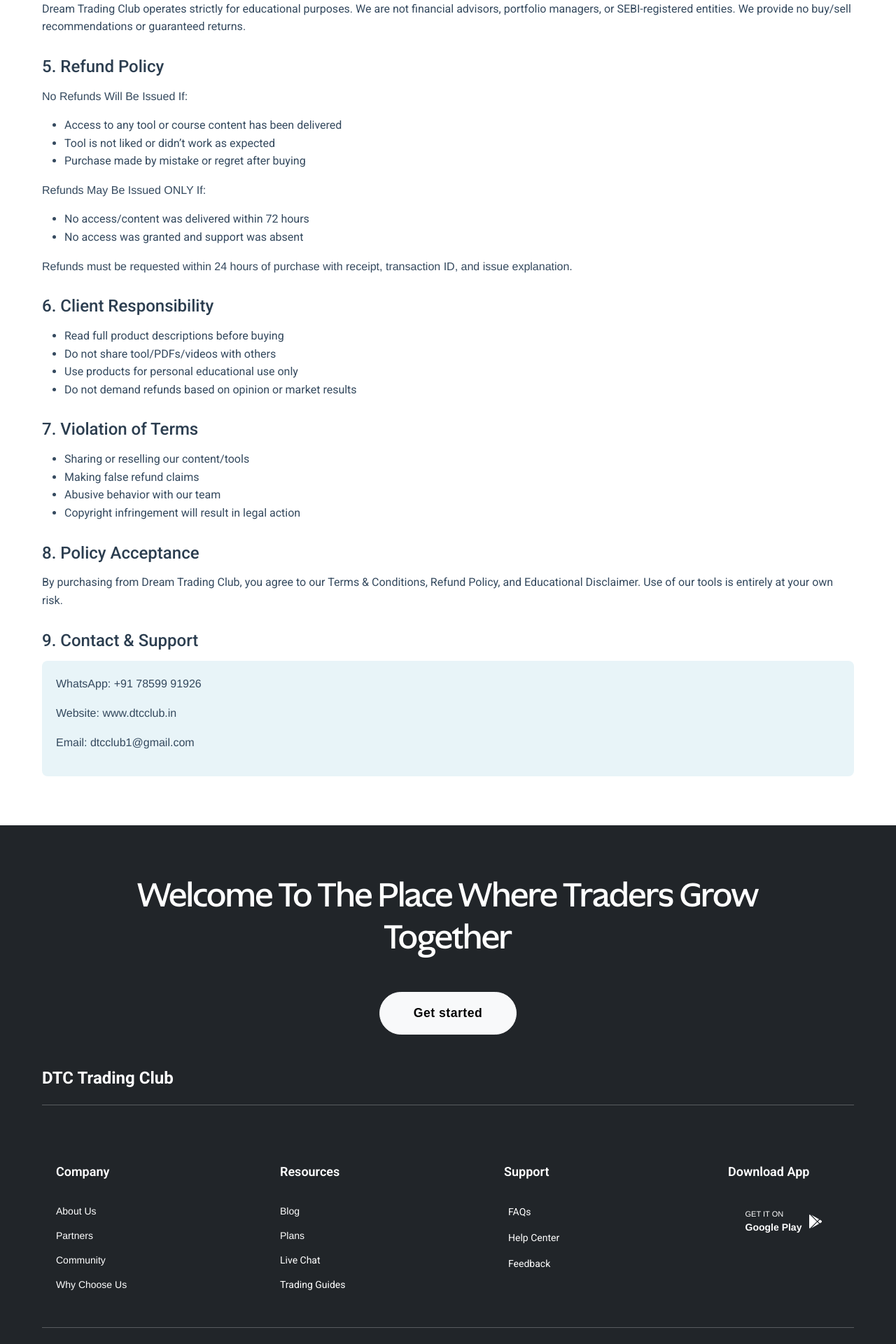
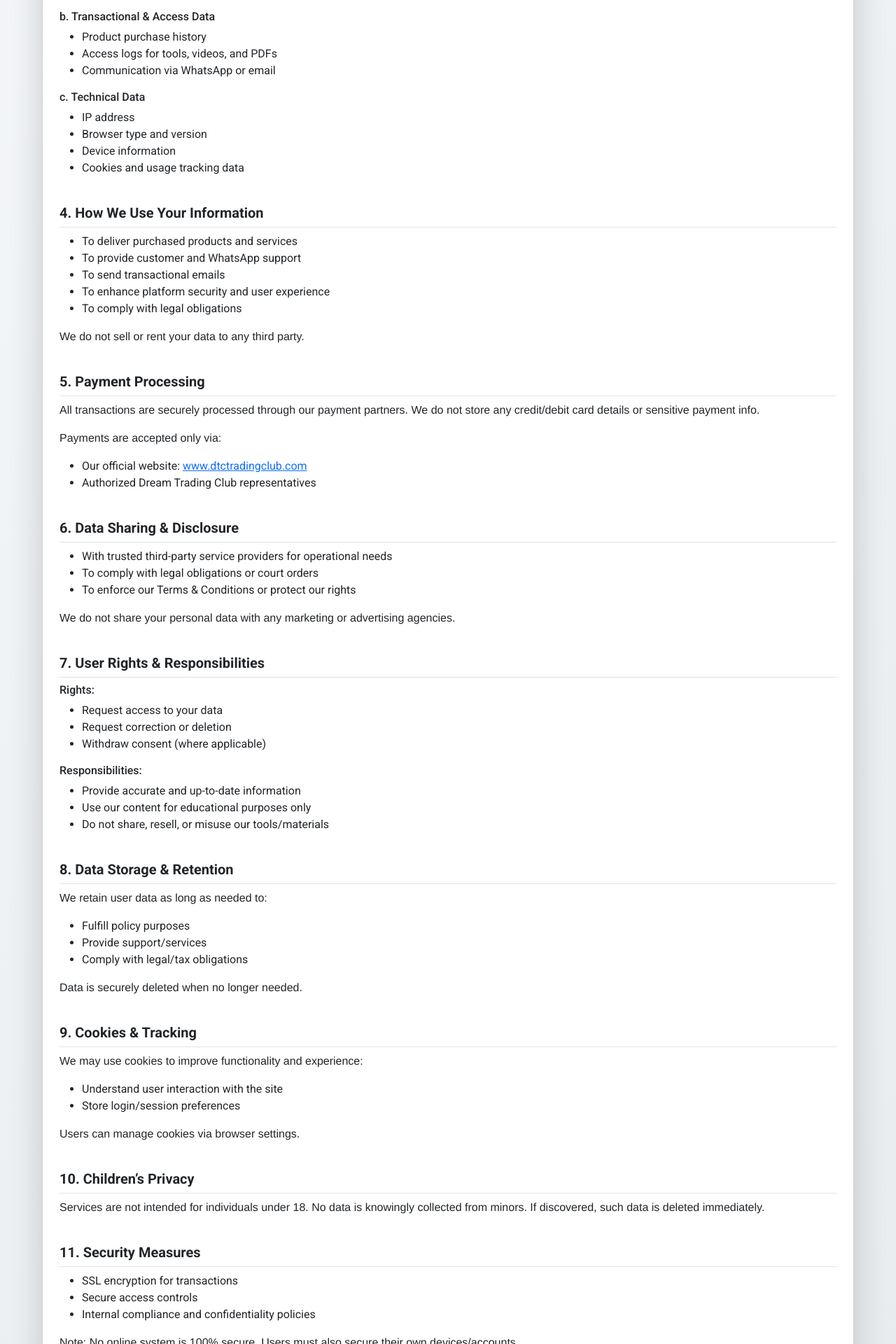
Before and after one commit to Ajay309/stockproject, a React (Vite) app: page /privacy-policy in a window 1280 px wide. Shown: the part 760-2680 px from the top of the page at 70% size. Built offline with nearby package versions, Linux system fonts and the light colour scheme; no server answers; a web font is replaced by a local one.

Commit message:
`feat: updated code in various components with minor changes`

```diff
--- a/index.html
+++ b/index.html
@@ -13,7 +13,7 @@
 (function(){
 var s1=document.createElement("script"),s0=document.getElementsByTagName("script")[0];
 s1.async=true;
-s1.src='https://embed.tawk.to/6840478e4760461909679b36/1isthf1fk';
+s1.src='https://embed.tawk.to/686cd428a9b0111910eced65/1ivkhpg9d';
 s1.charset='UTF-8';
 s1.setAttribute('crossorigin','*');
 s0.parentNode.insertBefore(s1,s0);
--- a/src/components/Footer/Footer.jsx
+++ b/src/components/Footer/Footer.jsx
@@ -226,6 +226,7 @@
         <hr className="container" />
 
         <div className="d-flex justify-content-left gap-4 mb-4">
+          <Link to="/terms-and-condition" onClick={() => handleNavigation('/terms-and-condition')} className="text-white text-decoration-none">Terms and Condition</Link>
           <Link to="/privacy-policy" onClick={() => handleNavigation('/privacy-policy')} className="text-white text-decoration-none">Privacy Policy</Link>
           <Link to="/contact-us" onClick={() => handleNavigation('/contact-us')} className="text-white text-decoration-none">Contact Us</Link>
         </div>
--- a/src/pages/PrivacyPolicy.jsx
+++ b/src/pages/PrivacyPolicy.jsx
@@ -1,133 +1,149 @@
 import React from 'react';
+import 'bootstrap/dist/css/bootstrap.min.css';
 import Footer from '../components/Footer/Footer';
 
 const PrivacyPolicy = () => {
-  const sections = [
-    {
-      title: '1. About Dream Trading Club',
-      content: 'Dream Trading Club is an educational platform offering tools, resources, and structured content to help learners understand technical analysis, chart reading, and market behavior. We do not provide any investment or trading advice. We are not registered with SEBI or any financial regulatory authority. All our offerings are meant solely for educational purposes.'
-    },
-    {
-      title: '2. Products & Services Offered',
-      content: (
-        <ul>
-          <li>DTC Indicator Tool – Custom tool on TradingView (lifetime access post-purchase)</li>
-          <li>Recorded Video Course – Guide to using the DTC Indicator</li>
-          <li>Educational PDFs – Technical content and usage instructions</li>
-          <li>WhatsApp Support – Tool setup, general guidance, content clarification</li>
-        </ul>
-      )
-    },
-    {
-      title: '3. Payment & Delivery',
-      content: 'All purchases must be made through our official website (www.dtcclub.in) or authorized team members. Upon confirmation of payment, access to the DTC Indicator, course content, and WhatsApp support is granted typically within 1–12 hours.'
-    },
-    {
-      title: '4. Legal Nature of Services',
-      content: 'Dream Trading Club operates strictly for educational purposes. We are not financial advisors, portfolio managers, or SEBI-registered entities. We provide no buy/sell recommendations or guaranteed returns.'
-    },
-    {
-      title: '5. Refund Policy',
-      content: (
-        <div>
-          <p><strong>No Refunds Will Be Issued If:</strong></p>
+  return (
+    <div>
+    <div className="container my-5 pt-5 pb-5">
+      <div className="card shadow-lg p-4">
+        <h2 className="text-center mb-4 pt-5">🔒 Privacy Policy</h2>
+
+        <Section title="1. Introduction">
+          <p>Dream Trading Club (“we,” “our,” or “us”) respects your privacy and is committed to protecting your personal information. This Privacy Policy outlines how we collect, use, disclose, and safeguard your data when you use our services or access our website <a href="https://www.dtctradingclub.com" target="_blank" rel="noopener noreferrer">www.dtctradingclub.com</a></p>
+          <p>By using our platform, purchasing our products, or engaging with our services, you agree to the terms of this Privacy Policy.</p>
+        </Section>
+
+        <Section title="2. Who We Are">
+          <p>Dream Trading Club is an educational platform offering digital tools and resources to help individuals learn about technical analysis, trading psychology, and market behavior.</p>
+          <p><strong>Note:</strong> We are not SEBI-registered and do not offer investment advice. Our offerings are for educational purposes only.</p>
+        </Section>
+
+        <Section title="3. Information We Collect">
+          <h6>a. Personal Identification Information</h6>
           <ul>
-            <li>Access to any tool or course content has been delivered</li>
-            <li>Tool is not liked or didn’t work as expected</li>
-            <li>Purchase made by mistake or regret after buying</li>
+            <li>Full name</li>
+            <li>Email address</li>
+            <li>Phone number</li>
+            <li>Country or region</li>
+            <li>Payment details (processed via third-party gateway)</li>
           </ul>
-          <p><strong>Refunds May Be Issued ONLY If:</strong></p>
+          <h6>b. Transactional & Access Data</h6>
           <ul>
-            <li>No access/content was delivered within 72 hours</li>
-            <li>No access was granted and support was absent</li>
+            <li>Product purchase history</li>
+            <li>Access logs for tools, videos, and PDFs</li>
+            <li>Communication via WhatsApp or email</li>
           </ul>
-          <p>Refunds must be requested within 24 hours of purchase with receipt, transaction ID, and issue explanation.</p>
-        </div>
-      )
-    },
-    {
-      title: '6. Client Responsibility',
-      content: (
-        <ul>
-          <li>Read full product descriptions before buying</li>
-          <li>Do not share tool/PDFs/videos with others</li>
-          <li>Use products for personal educational use only</li>
-          <li>Do not demand refunds based on opinion or market results</li>
-        </ul>
-      )
-    },
-    {
-      title: '7. Violation of Terms',
-      content: (
-        <ul>
-          <li>Sharing or reselling our content/tools</li>
-          <li>Making false refund claims</li>
-          <li>Abusive behavior with our team</li>
-          <li>Copyright infringement will result in legal action</li>
-        </ul>
-      )
-    },
-    {
-      title: '8. Policy Acceptance',
-      content: 'By purchasing from Dream Trading Club, you agree to our Terms & Conditions, Refund Policy, and Educational Disclaimer. Use of our tools is entirely at your own risk.'
-    },
-    {
-      title: '9. Contact & Support',
-      content: (
-        <div style={{ backgroundColor: '#e8f4f8', padding: '20px', borderRadius: '8px' }}>
-          <p><strong>WhatsApp:</strong> +91 78599 91926</p>
-          <p><strong>Website:</strong> www.dtcclub.in</p>
-          <p><strong>Email:</strong> dtcclub1@gmail.com</p>
-        </div>
-      )
-    }
-  ];
+          <h6>c. Technical Data</h6>
+          <ul>
+            <li>IP address</li>
+            <li>Browser type and version</li>
+            <li>Device information</li>
+            <li>Cookies and usage tracking data</li>
+          </ul>
+        </Section>
 
-  return (
-    <div style={{
-      display: 'flex',
-      flexDirection: 'column',
-      minHeight: '100vh',
-      backgroundColor: '#ffffff' // full white background
-    }}>
-      {/* Space for fixed navbar */}
-      <div style={{ height: '100px' }} />
+        <Section title="4. How We Use Your Information">
+          <ul>
+            <li>To deliver purchased products and services</li>
+            <li>To provide customer and WhatsApp support</li>
+            <li>To send transactional emails</li>
+            <li>To enhance platform security and user experience</li>
+            <li>To comply with legal obligations</li>
+          </ul>
+          <p><strong>We do not sell or rent your data to any third party.</strong></p>
+        </Section>
 
-      <main style={{
-        flex: 1,
-        padding: '40px 60px',
-        width: '100%',
-        boxSizing: 'border-box',
-      }}>
-        <h1 style={{
-          color: '#2c3e50',
-          fontSize: '2.5rem',
-          marginBottom: '10px',
-          borderBottom: '2px solid #3498db',
-          paddingBottom: '10px'
-        }}>
-          Terms & Conditions & Refund Policy
-        </h1>
-        <p style={{ color: '#7f8c8d', marginBottom: '30px' }}>Issued by: Dream Trading Club</p>
+        <Section title="5. Payment Processing">
+          <p>All transactions are securely processed through our payment partners. We do not store any credit/debit card details or sensitive payment info.</p>
+          <p>Payments are accepted only via:</p>
+          <ul>
+            <li>Our official website: <a href="https://www.dtctradingclub.com" target="_blank" rel="noopener noreferrer">www.dtctradingclub.com</a></li>
+            <li>Authorized Dream Trading Club representatives</li>
+          </ul>
+        </Section>
 
-        {sections.map((section, index) => (
-          <section key={index} style={{ marginBottom: '30px' }}>
-            <h2 style={{
-              color: '#2c3e50',
-              fontSize: '1.5rem',
-              marginBottom: '15px'
-            }}>{section.title}</h2>
-            <div style={{
-              color: '#34495e',
-              lineHeight: '1.6'
-            }}>{section.content}</div>
-          </section>
-        ))}
-      </main>
+        <Section title="6. Data Sharing & Disclosure">
+          <ul>
+            <li>With trusted third-party service providers for operational needs</li>
+            <li>To comply with legal obligations or court orders</li>
+            <li>To enforce our Terms & Conditions or protect our rights</li>
+          </ul>
+          <p><strong>We do not share your personal data with any marketing or advertising agencies.</strong></p>
+        </Section>
 
+        <Section title="7. User Rights & Responsibilities">
+          <h6>Rights:</h6>
+          <ul>
+            <li>Request access to your data</li>
+            <li>Request correction or deletion</li>
+            <li>Withdraw consent (where applicable)</li>
+          </ul>
+          <h6>Responsibilities:</h6>
+          <ul>
+            <li>Provide accurate and up-to-date information</li>
+            <li>Use our content for educational purposes only</li>
+            <li>Do not share, resell, or misuse our tools/materials</li>
+          </ul>
+        </Section>
+
+        <Section title="8. Data Storage & Retention">
+          <p>We retain user data as long as needed to:</p>
+          <ul>
+            <li>Fulfill policy purposes</li>
+            <li>Provide support/services</li>
+            <li>Comply with legal/tax obligations</li>
+          </ul>
+          <p>Data is securely deleted when no longer needed.</p>
+        </Section>
+
+        <Section title="9. Cookies & Tracking">
+          <p>We may use cookies to improve functionality and experience:</p>
+          <ul>
+            <li>Understand user interaction with the site</li>
+            <li>Store login/session preferences</li>
+          </ul>
+          <p>Users can manage cookies via browser settings.</p>
+        </Section>
+
+        <Section title="10. Children’s Privacy">
+          <p>Services are not intended for individuals under 18. No data is knowingly collected from minors. If discovered, such data is deleted immediately.</p>
+        </Section>
+
+        <Section title="11. Security Measures">
+          <ul>
+            <li>SSL encryption for transactions</li>
+            <li>Secure access controls</li>
+            <li>Internal compliance and confidentiality policies</li>
+          </ul>
+          <p><strong>Note:</strong> No online system is 100% secure. Users must also secure their own devices/accounts.</p>
+        </Section>
+
+        <Section title="12. Policy Changes & Updates">
+          <p>This policy may be updated. Users should check this page regularly for changes.</p>
+        </Section>
+
+        <Section title="13. Third-Party Links">
+          <p>We are not responsible for the privacy practices of external sites linked from our website. Please review their policies separately.</p>
+        </Section>
+
+        <Section title="14. Grievances & Contact Information">
+          <p>📧 Email: <a href="mailto:support@dtcclub.in">support@dtcclub.in</a><br />
+            📞 WhatsApp: <a href="https://wa.me/917859991926" target="_blank" rel="noopener noreferrer">+91 78599 91926</a><br />
+            🌐 Website: <a href="https://www.dtctradingclub.com" target="_blank" rel="noopener noreferrer">www.dtctradingclub.com</a></p>
+        </Section>
+      </div>
+    </div>
       <Footer />
-    </div>
+      </div>
   );
 };
 
+const Section = ({ title, children }) => (
+  <div className="mb-4">
+    <h5 className="fw-bold border-bottom pb-2">{title}</h5>
+    {children}
+  </div>
+);
+
 export default PrivacyPolicy;
--- /dev/null
+++ b/src/pages/TermsCondition.jsx
@@ -0,0 +1,133 @@
+import React from 'react';
+import Footer from '../components/Footer/Footer';
+
+const TermsCondition = () => {
+  const sections = [
+    {
+      title: '1. About Dream Trading Club',
+      content: 'Dream Trading Club is an educational platform offering tools, resources, and structured content to help learners understand technical analysis, chart reading, and market behavior. We do not provide any investment or trading advice. We are not registered with SEBI or any financial regulatory authority. All our offerings are meant solely for educational purposes.'
+    },
+    {
+      title: '2. Products & Services Offered',
+      content: (
+        <ul>
+          <li>DTC Indicator Tool – Custom tool on TradingView (lifetime access post-purchase)</li>
+          <li>Recorded Video Course – Guide to using the DTC Indicator</li>
+          <li>Educational PDFs – Technical content and usage instructions</li>
+          <li>WhatsApp Support – Tool setup, general guidance, content clarification</li>
+        </ul>
+      )
+    },
+    {
+      title: '3. Payment & Delivery',
+      content: 'All purchases must be made through our official website (www.dtcclub.in) or authorized team members. Upon confirmation of payment, access to the DTC Indicator, course content, and WhatsApp support is granted typically within 1–12 hours.'
+    },
+    {
+      title: '4. Legal Nature of Services',
+      content: 'Dream Trading Club operates strictly for educational purposes. We are not financial advisors, portfolio managers, or SEBI-registered entities. We provide no buy/sell recommendations or guaranteed returns.'
+    },
+    {
+      title: '5. Refund Policy',
+      content: (
+        <div>
+          <p><strong>No Refunds Will Be Issued If:</strong></p>
+          <ul>
+            <li>Access to any tool or course content has been delivered</li>
+            <li>Tool is not liked or didn’t work as expected</li>
+            <li>Purchase made by mistake or regret after buying</li>
+          </ul>
+          <p><strong>Refunds May Be Issued ONLY If:</strong></p>
+          <ul>
+            <li>No access/content was delivered within 72 hours</li>
+            <li>No access was granted and support was absent</li>
+          </ul>
+          <p>Refunds must be requested within 24 hours of purchase with receipt, transaction ID, and issue explanation.</p>
+        </div>
+      )
+    },
+    {
+      title: '6. Client Responsibility',
+      content: (
+        <ul>
+          <li>Read full product descriptions before buying</li>
+          <li>Do not share tool/PDFs/videos with others</li>
+          <li>Use products for personal educational use only</li>
+          <li>Do not demand refunds based on opinion or market results</li>
+        </ul>
+      )
+    },
+    {
+      title: '7. Violation of Terms',
+      content: (
+        <ul>
+          <li>Sharing or reselling our content/tools</li>
+          <li>Making false refund claims</li>
+          <li>Abusive behavior with our team</li>
+          <li>Copyright infringement will result in legal action</li>
+        </ul>
+      )
+    },
+    {
+      title: '8. Policy Acceptance',
+      content: 'By purchasing from Dream Trading Club, you agree to our Terms & Conditions, Refund Policy, and Educational Disclaimer. Use of our tools is entirely at your own risk.'
+    },
+    {
+      title: '9. Contact & Support',
+      content: (
+        <div style={{ backgroundColor: '#e8f4f8', padding: '20px', borderRadius: '8px' }}>
+          <p><strong>WhatsApp:</strong> +91 78599 91926</p>
+          <p><strong>Website:</strong> www.dtctradingclub.com</p>
+          <p><strong>Email:</strong> dtcclub1@gmail.com</p>
+        </div>
+      )
+    }
+  ];
+
+  return (
+    <div style={{
+      display: 'flex',
+      flexDirection: 'column',
+      minHeight: '100vh',
+      backgroundColor: '#ffffff' // full white background
+    }}>
+      {/* Space for fixed navbar */}
+      <div style={{ height: '100px' }} />
+
+      <main style={{
+        flex: 1,
+        padding: '40px 60px',
+        width: '100%',
+        boxSizing: 'border-box',
+      }}>
+        <h1 style={{
+          color: '#2c3e50',
+          fontSize: '2.5rem',
+          marginBottom: '10px',
+          borderBottom: '2px solid #3498db',
+          paddingBottom: '10px'
+        }}>
+          Terms & Conditions & Refund Policy
+        </h1>
+        <p style={{ color: '#7f8c8d', marginBottom: '30px' }}>Issued by: Dream Trading Club</p>
+
+        {sections.map((section, index) => (
+          <section key={index} style={{ marginBottom: '30px' }}>
+            <h2 style={{
+              color: '#2c3e50',
+              fontSize: '1.5rem',
+              marginBottom: '15px'
+            }}>{section.title}</h2>
+            <div style={{
+              color: '#34495e',
+              lineHeight: '1.6'
+            }}>{section.content}</div>
+          </section>
+        ))}
+      </main>
+
+      <Footer />
+    </div>
+  );
+};
+
+export default TermsCondition;
--- a/src/routes/AppRoutes.jsx
+++ b/src/routes/AppRoutes.jsx
@@ -13,9 +13,10 @@
 import FeaturesSection from '../components/FeatureSection/FeatureSection';
 import ProfilePage from '../pages/ProfilePage';
 import Partners from '../pages/Partners';
-import PrivacyPolicy from '../pages/PrivacyPolicy';
+import TermsCondition from '../pages/TermsCondition';
 import ForgotPassword from '../pages/ForgotPassword';
 import ResetPassword from '../pages/ResetPassword';
+import PrivacyPolicy from '../pages/PrivacyPolicy';
 
 
 export default function AppRoutes() {
@@ -34,6 +35,7 @@
       <Route path="/get-started" element={<GetStarted/>} />
       <Route path="/profile" element={<ProfilePage/>} />
       <Route path="/partners" element={<Partners />} />
+      <Route path="/terms-and-condition" element={<TermsCondition />} />
       <Route path="/privacy-policy" element={<PrivacyPolicy />} />
       <Route path="/trading-guides" element={<Navigate to="/#process" replace />} />
       <Route path="/feedback" element={<Navigate to="/#review" replace />} />
```
